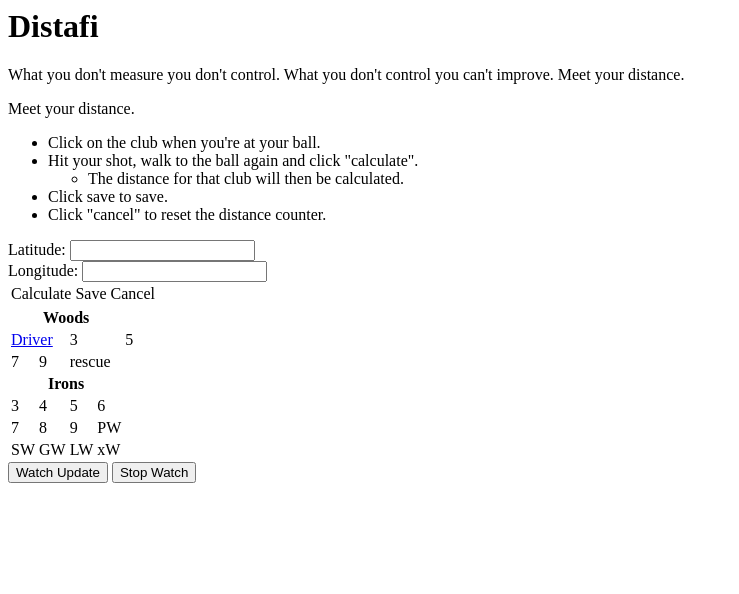
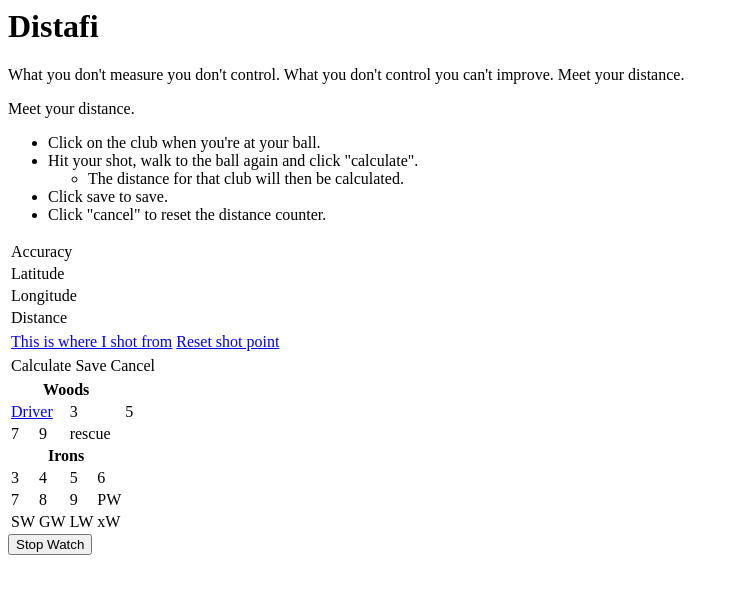
Before and after one commit to Seppala/Distafi, a Python web app: template templates/shotcount/app.html in a window 1280 px wide. Shown: the top 594 px of the page, without its empty margins (0-739 px from the left). Run offline with Jinja, Linux system fonts and the light colour scheme; the template is opened without the code that fills it, so the values that code supplies are empty; some libraries are stand-ins or nearby versions.

Commit message:
accuracy and lat long working, now just added startpoint function that should work to set startpoint, needs to save it and then calculate distance.

```diff
--- a/media/js/geoJs.js
+++ b/media/js/geoJs.js
@@ -11,16 +11,18 @@ jQuery(window).ready(function(){
 
         }
 
+		//function startPoint(position)
+
 
 		function calculateSpot(position)
 		{
 			var startingPoint = position;
 			var pointAccur = position.coords.accuracy;
 
-			document.getElementById("demo").innerHTML= 'Accuracy: ' + pointAccur;
-
+			document.getElementById("accuracy").innerHTML= pointAccur;
+			document.getElementById("longitude").innerHTML= position.coords.longitude;
+			document.getElementById("latitude").innerHTML= position.coords.latitude;
 			//alert('Lat: ' + position.coords.latitude + 'Lon: ' + position.coords.longitude + 'accuracy: ' + pointAccur);
-
 
 		}
 
--- a/templates/shotcount/app.html
+++ b/templates/shotcount/app.html
@@ -15,16 +15,31 @@
 	</ul>
 
 	</div>
+<div id="numbers">
+	<table id="numbTable" >
+		<tr><td>Accuracy</td><td id="accuracy">&nbsp;</td></tr>
+		<tr><td>Latitude</td><td id="latitude">&nbsp;</td></tr>
+		<tr><td>Longitude</td><td id="longitude">&nbsp;</td></tr>
+		<tr><td>Distance</td><td id="distance">&nbsp;</td></tr>
+	</table>
+
+</div>
+<div>
+	<table>
+		<tr>
+			<td><a href="#" id="setStart" onclick"startPoint()">This is where I shot from</a>
+			<td><a href="#" id="reset" onclick="stopWatch()">Reset shot point</a></td>
+		</tr>
+	</table>
+
 <div id="finishDiv">
 	<table>
 		<tr>
-			<td>Calculate</td>
+			<td id="calc">Calculate</td>
 			<td id="calcSave">Save</td>
 			<td>Cancel</td>
 		</tr>
 </div>
-<label for="latitude">Latitude: </label><input id="latitude" /> <br />
-<label for="longitude">Longitude: </label><input id="longitude" /> <br />
 <table>
 	<tr>
 		<th colspan="4">Woods</th>
@@ -49,8 +64,6 @@
 	</tr>
 </table>
 <form>
-     <input type="button" onclick="getLocationUpdate();"
-                             value="Watch Update"/>
      <input type="button" onclick="stopWatch();"
                              value="Stop Watch"/>
    </form>
```
